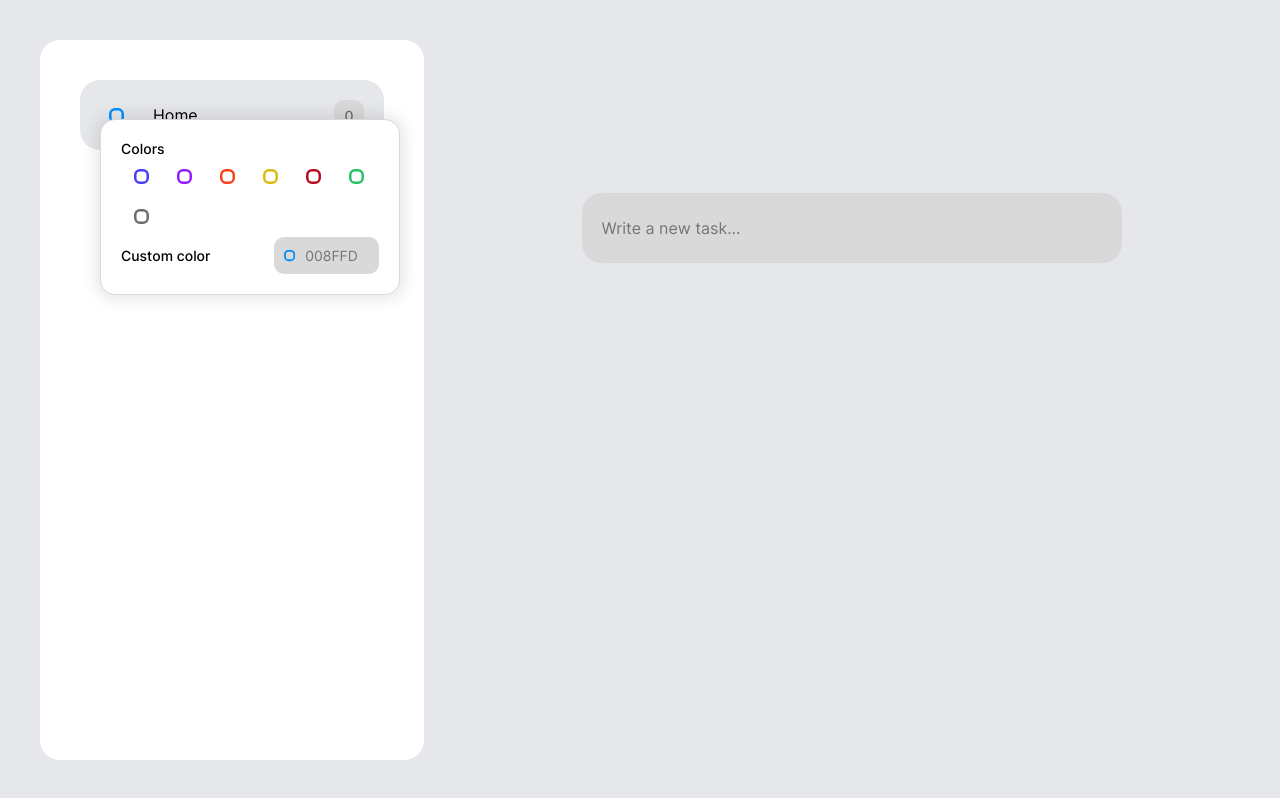
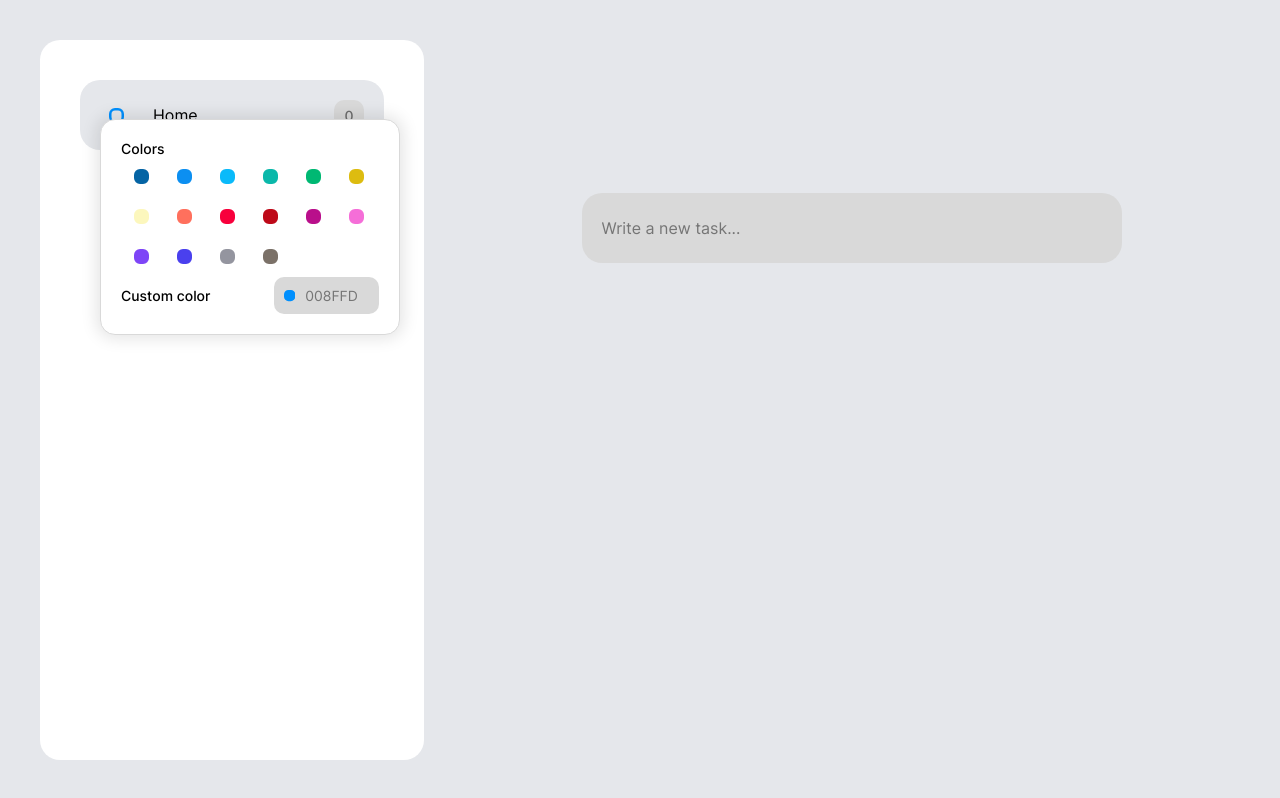
Before and after one commit to Green-Bubble/dona-clone, a React (Vite) app: page / in a window 1280 px wide. Both pictures are taken after a click on the element 116 px from the left and 115 px from the top of the page. Built offline with nearby package versions, Linux system fonts and the light colour scheme.

Commit message:
fix: color map

```diff
--- a/src/components/ColorPicker/index.tsx
+++ b/src/components/ColorPicker/index.tsx
@@ -29,6 +29,25 @@ function ColorPicker({ setColor, isSelectingColor, setIsSelectingColor }: ColorP
     if (customColor === "") setCustomColor("008FFD");
   }, [customColor]);
 
+  const colors = [
+    "0564A4",
+    "0C8FF1",
+    "0ABAFA",
+    "0BB8AA",
+    "00B873",
+    "DDBC10",
+    "FCF7BD",
+    "FF705D",
+    "F8003C",
+    "BE0A19",
+    "B90F8B",
+    "F56ED8",
+    "7E45F7",
+    "4A40EE",
+    "94959F",
+    "7B7168",
+  ];
+
   return (
     <ColorPickerStyles isSelectingColor={isSelectingColor} ref={wrapperRef}>
       {isSelectingColor && (
@@ -36,41 +55,22 @@ function ColorPicker({ setColor, isSelectingColor, setIsSelectingColor }: ColorP
           <h4>Colors</h4>
           <div className="colors">
             <ul>
-              <li onClick={() => handleSelectColor("493DF4")}>
-                <svg width="15" height="15" viewBox="0 0 15 15" fill="none" xmlns="http://www.w3.org/2000/svg">
-                  <rect x="1.25" y="1.25" width="12.5" height="12.5" rx="4.75" stroke="#493DF4" strokeWidth="2.5" />
-                </svg>
-              </li>
-              <li onClick={() => handleSelectColor("9719FA")}>
-                <svg width="15" height="15" viewBox="0 0 15 15" fill="none" xmlns="http://www.w3.org/2000/svg">
-                  <rect x="1.25" y="1.25" width="12.5" height="12.5" rx="4.75" stroke="#9719FA" strokeWidth="2.5" />
-                </svg>
-              </li>
-              <li onClick={() => handleSelectColor("FA4119")}>
-                <svg width="15" height="15" viewBox="0 0 15 15" fill="none" xmlns="http://www.w3.org/2000/svg">
-                  <rect x="1.25" y="1.25" width="12.5" height="12.5" rx="4.75" stroke="#FA4119" strokeWidth="2.5" />
-                </svg>
-              </li>
-              <li onClick={() => handleSelectColor("DBBA0D")}>
-                <svg width="15" height="15" viewBox="0 0 15 15" fill="none" xmlns="http://www.w3.org/2000/svg">
-                  <rect x="1.25" y="1.25" width="12.5" height="12.5" rx="4.75" stroke="#DBBA0D" strokeWidth="2.5" />
-                </svg>
-              </li>
-              <li onClick={() => handleSelectColor("B50C1F")}>
-                <svg width="15" height="15" viewBox="0 0 15 15" fill="none" xmlns="http://www.w3.org/2000/svg">
-                  <rect x="1.25" y="1.25" width="12.5" height="12.5" rx="4.75" stroke="#B50C1F" strokeWidth="2.5" />
-                </svg>
-              </li>
-              <li onClick={() => handleSelectColor("28C166")}>
-                <svg width="15" height="15" viewBox="0 0 15 15" fill="none" xmlns="http://www.w3.org/2000/svg">
-                  <rect x="1.25" y="1.25" width="12.5" height="12.5" rx="4.75" stroke="#28C166" strokeWidth="2.5" />
-                </svg>
-              </li>
-              <li onClick={() => handleSelectColor("6D6D6D")}>
-                <svg width="15" height="15" viewBox="0 0 15 15" fill="none" xmlns="http://www.w3.org/2000/svg">
-                  <rect x="1.25" y="1.25" width="12.5" height="12.5" rx="4.75" stroke="#6D6D6D" strokeWidth="2.5" />
-                </svg>
-              </li>
+              {colors.map((color) => (
+                <li key={color} onClick={() => handleSelectColor(color)}>
+                  <svg width="15" height="15" viewBox="0 0 15 15" fill="none" xmlns="http://www.w3.org/2000/svg">
+                    <rect
+                      x="1.25"
+                      y="1.25"
+                      width="12.5"
+                      height="12.5"
+                      rx="4.75"
+                      stroke={`#${color}`}
+                      fill={`#${color}`}
+                      strokeWidth="2.5"
+                    />
+                  </svg>
+                </li>
+              ))}
             </ul>
           </div>
           <div id="custom-color-wrapper">
@@ -84,6 +84,7 @@ function ColorPicker({ setColor, isSelectingColor, setIsSelectingColor }: ColorP
                   height="12.5"
                   rx="4.75"
                   stroke={`#${customColor}`}
+                  fill={`#${customColor}`}
                   strokeWidth="2.5"
                 />
               </svg>
```
